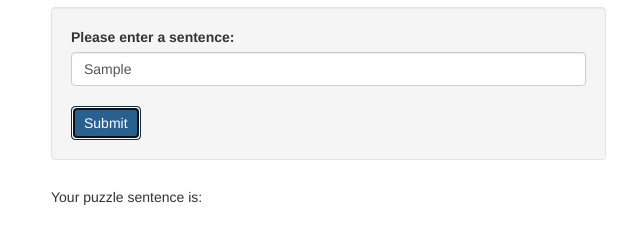
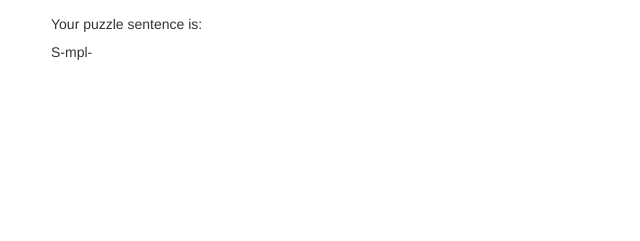
Before and after one commit to HeyImMatt/word-puzzle, a plain HTML site: page index.html in a window 1280 px wide. Both pictures are taken after typing "Sample" into the empty fields and a click on the button "Submit". Shown: the part 63-304 px from the top of the page, without its empty margins (19-659 px from the left). Drawn offline with nearby package versions, Linux system fonts and the light colour scheme.

Commit message:
Output the puzzle sentence on the page after hiding the sentence input form
Co-authored-by: Ruthie Newman <ruthienewman@protonmail.com>

```diff
--- a/index.html
+++ b/index.html
@@ -26,7 +26,7 @@
           <button type="submit" class="btn btn-primary">Submit</button>
         </div>
       </form>
-      <div id="puzzle-sentence" class="col-md-12">
+      <div id="puzzle-sentence" class="col-md-12" style="display: none;">
         <h5>Your puzzle sentence is:</h5>
       </div>
     </div>
--- a/scripts.js
+++ b/scripts.js
@@ -3,8 +3,12 @@ $(document).ready(function () {
   $('form#user-sentence').submit(function (event) {
     event.preventDefault();
     const userSentence = $('#sentenceInput').val();
-    const result = puzzle(userSentence);
-    console.log(result)
+    if (userSentence) {
+      const result = puzzle(userSentence);
+      $('form#user-sentence').toggle();
+      $('#puzzle-sentence').append(`<p>${result}</p>`)
+      $('#puzzle-sentence').toggle();
+    } else alert("Please enter a sentence")
   });
 });
 
```
